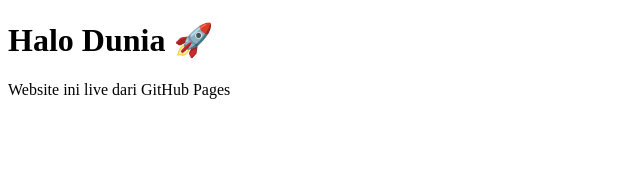
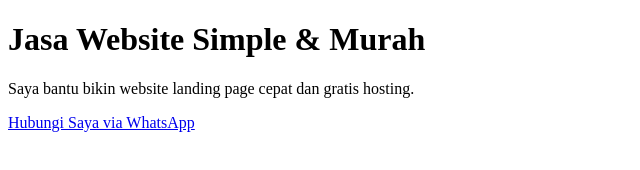
Before and after one commit to naiklevel/oanwarsuyitno.github.io, a plain HTML site: page index.html in a window 1280 px wide. Shown: the whole page, without its empty margins (0-640 px from the left). Drawn offline with Linux system fonts and the light colour scheme.

Commit message:
Update landing page title and content

```diff
--- a/index.html
+++ b/index.html
@@ -1,11 +1,15 @@
-<!DOCTYPE html>
+ <!DOCTYPE html>
 <html>
 <head>
   <meta charset="UTF-8">
-  <title>Website Pertamaku</title>
+  <title>Anwar | Landing Page</title>
 </head>
 <body>
-  <h1>Halo Dunia 🚀</h1>
-  <p>Website ini live dari GitHub Pages</p>
+  <h1>Jasa Website Simple & Murah</h1>
+  <p>Saya bantu bikin website landing page cepat dan gratis hosting.</p>
+
+  <a href="https://wa.me/6285624261831">
+    Hubungi Saya via WhatsApp
+  </a>
 </body>
 </html>
```
